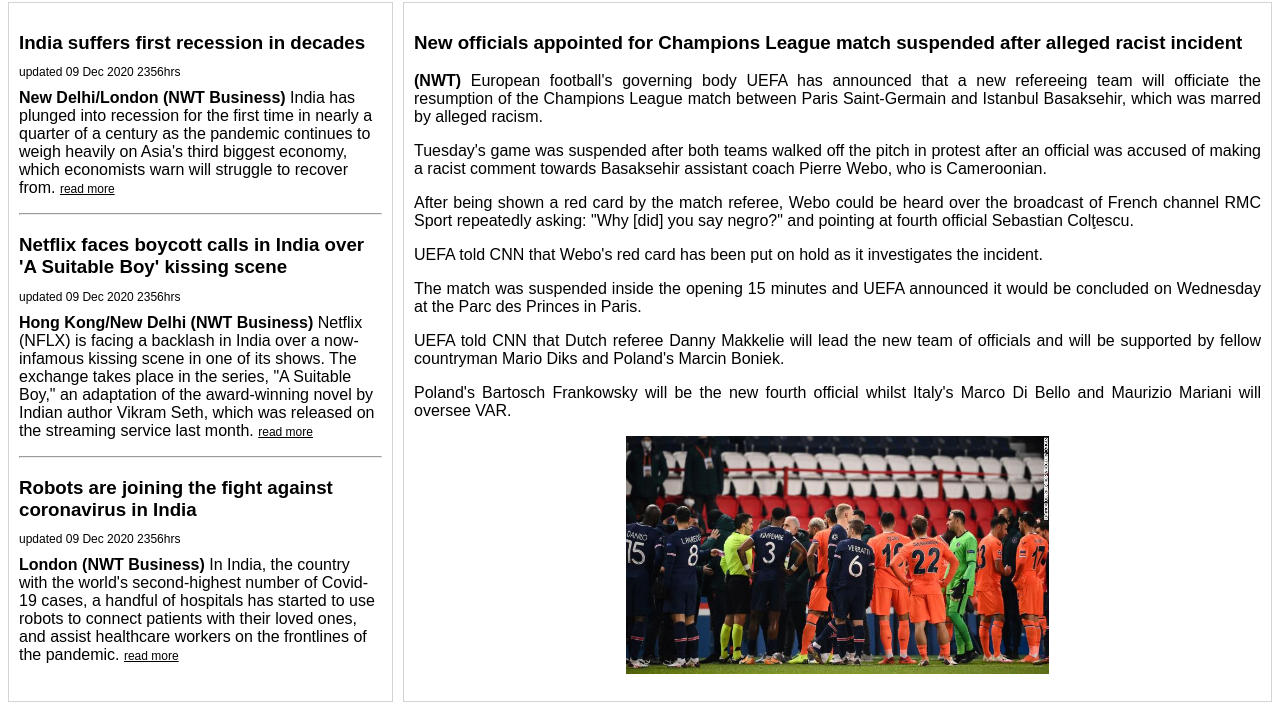
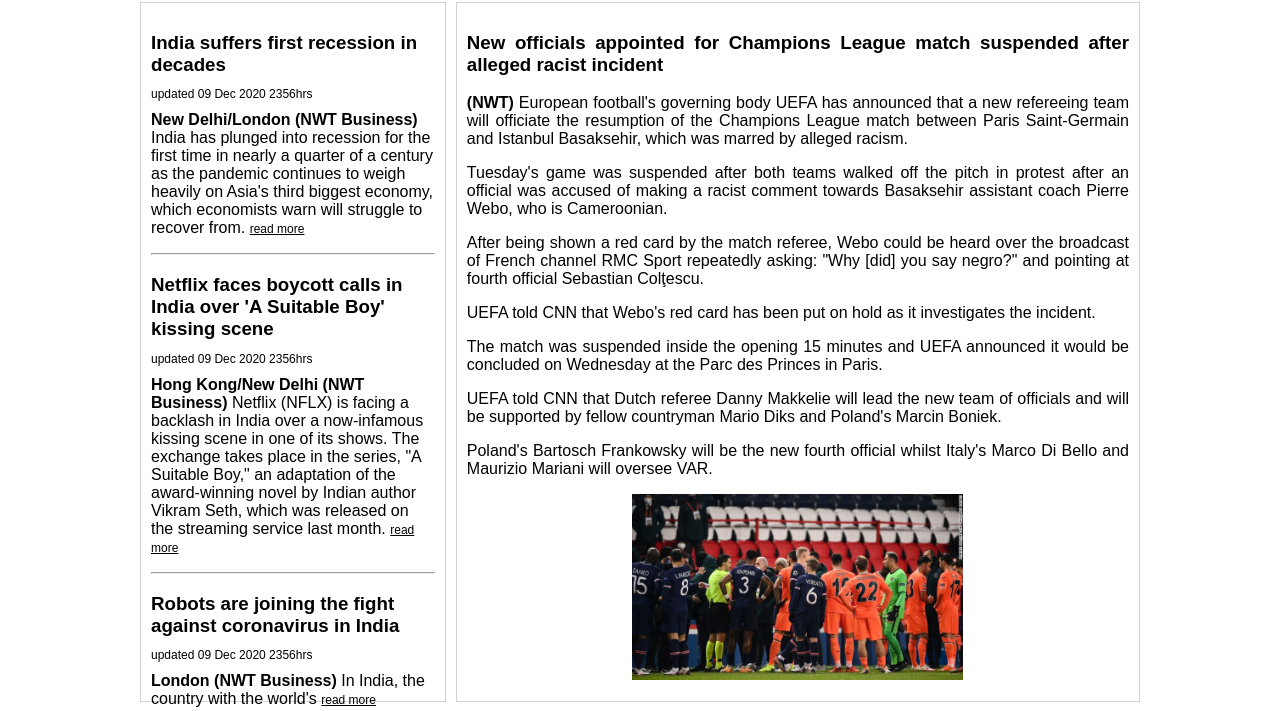
Before and after one commit to shiaaaaam/flexbox, a plain HTML site: page index.html in a window 1280 px wide. Shown: the part 68-779 px from the top of the page. Drawn offline with Linux system fonts and the light colour scheme.

Commit message:
Container div created

```diff
--- a/index.html
+++ b/index.html
@@ -7,6 +7,8 @@
     <title>flexbox</title>
 </head>
 <body>
+
+    <div class="container">
 
     <div class="navbar">
         <div class="logo">
@@ -37,7 +39,7 @@
 
             <h3>Robots are joining the fight against coronavirus in India</h3>
             <p class="date">updated 09 Dec 2020 2356hrs</p>
-            <p><strong>London (NWT Business) </strong>In India, the country with the world's second-highest number of Covid-19 cases, a handful of hospitals has started to use robots to connect patients with their loved ones, and assist healthcare workers on the frontlines of the pandemic. <span class="readmore">read more<span></p>
+            <p><strong>London (NWT Business) </strong>In India, the country with the world's <span class="readmore">read more<span></p>
 
 
         </div>
@@ -81,6 +83,7 @@
             <h3>Where Do The Richest Americans Live?</h3>
             <p class="readmore">Sponsored</p>
         </div>
+    </div>
 
     </div>
 
--- a/styles.css
+++ b/styles.css
@@ -1,5 +1,12 @@
 * {
     font-family: sans-serif;
+
+}
+
+.container {
+    width: 1000px;
+    margin: auto;
+
 
 }
 
```
